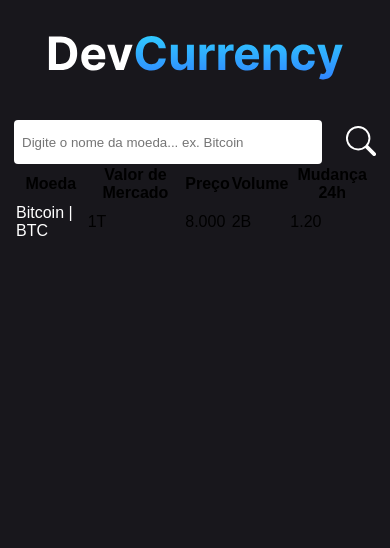
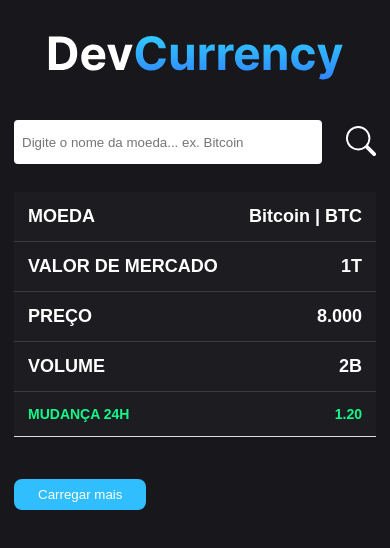
Before and after one commit to tiagosousa10/ReactJScomTypeScript-do-zero-ao-avancado, a React (Vite) app in the folder criptoapp/: page / in a window 390 px wide. Shown: the top 548 px of the page. Built offline with nearby package versions, Linux system fonts and the light colour scheme; no server answers.

Commit message:
fetch da api mais formatacao dos dados dos objetos

```diff
--- a/criptoapp/src/pages/home/home.module.css
+++ b/criptoapp/src/pages/home/home.module.css
@@ -1,5 +1,5 @@
 .container{
-    margin:  0 14px;
+    margin: 0 14px;
   }
 
   .form{
@@ -8,16 +8,129 @@
     gap: 24px;
   }
 
-.form input {
+  .form input{
     width: 100%;
     height: 44px;
     border:0;
     padding: 0 8px;
     border-radius: 4px;
     outline: none;
-
   }
 
   .form button{
     background: transparent;
   }
+
+  table{
+    border-collapse: separate;
+    border-spacing: 0 14px;
+    margin: 0;
+    padding: 0;
+    width: 100%;
+    table-layout: fixed;
+  }
+
+  table caption {
+    font-size: 16px;
+    margin: 0.5em 0 .75em;
+  }
+
+  th{
+    color: #FFF;
+  }
+
+  .tr{
+    background-color: #1d1c20;
+  }
+
+  td:first-child,
+  th:first-child{
+    border-radius: 8px 0 0 8px;
+  }
+
+  td:last-child,
+  th:last-child{
+    border-radius: 0 8px 8px 0;
+  }
+
+  table th,
+  table td{
+    padding: 14px;
+    text-align: center;
+  }
+
+  .tdLabel{
+    font-weight: bold;
+    font-size: 18px;
+    color: #FFF;
+  }
+
+  .tdProfit{
+    color: #12f98a;
+    font-weight: bold;
+  }
+
+  .tdLoss{
+    color: #f91257;
+    font-weight: bold;
+  }
+  .buttonMore{
+    background-color: #30beff;
+    padding: 8px 24px;
+    color: #fff;
+    margin: 14px 0;
+    border-radius: 8px;
+  }
+
+  /* RESPONSIVIDADE TABELA */
+  @media screen and (max-width: 600px){
+    table{
+      border: 0;
+    }
+
+    table thead{
+      border: none;
+      clip: rect(0 0 0 0);
+      height: 1px;
+      margin: -1px;
+      overflow: hidden;
+      position: absolute;
+      width: 1px;
+      padding: 0;
+    }
+
+    .tr{
+      border-bottom: 1px solid #DDD;
+      display: block;
+      margin-bottom: 14px;
+    }
+
+    table td{
+      border-bottom: 1px solid rgba(221, 221, 221, 0.170);
+      display: block;
+      text-align: right;
+      font-size: 14px;
+    }
+
+    table td::before{
+      content: attr(data-label);
+      float: left;
+      font-weight: bold;
+      text-transform: uppercase;
+    }
+
+    table td:last-child{
+      border-bottom: 0;
+    }
+
+    td:first-child,
+    th:first-child{
+      border-radius: 0;
+    }
+
+    td:last-child,
+    th:last-child{
+      border-radius: 0;
+    }
+
+  }
--- a/criptoapp/src/pages/home/index.tsx
+++ b/criptoapp/src/pages/home/index.tsx
@@ -1,19 +1,89 @@
+import {useState, FormEvent, useEffect} from 'react'
 import styles from './home.module.css'
 import {BsSearch} from 'react-icons/bs'
-import { Link} from 'react-router-dom'
+import { Link, useNavigate} from 'react-router-dom'
+
+interface CoinProps{
+  id:string;
+  name:string;
+  symbol:string;
+  priceUsd:string;
+  vwap24Hr:string;
+  changePercent24Hr:string;
+  rank:string;
+  supply:string;
+  maxSupply:string;
+  marketCapUsd:string;
+  volumeUsd24Hr:string;
+  explorer:string;
+}
+
+interface DataProps{
+  data: CoinProps[]
+}
 
 function Home() {
+  const [input,setInput] = useState('')
+  const [coins,setCoins] = useState<CoinProps[]>([])
+
+  const navigate = useNavigate()
+
+  useEffect(() => {
+    getData()
+  },[])
+
+  async function getData(){
+    fetch("https://api.coincap.io/v2/assets?limit=10&offset=0")
+    .then((response) => response.json()).then((data : DataProps) => {
+      const coinsData = data.data;
+
+      const price = Intl.NumberFormat("en-US", {
+        style:'currency',
+        currency:'USD'
+      })
+
+      const formatedResult = coinsData.map((item) => {
+        const formated = {
+          ...item,
+          formatedPrice: price.format(Number(item.priceUsd)),
+          formatedMarket : price.format(Number(item.marketCapUsd))
+        }
+        return formated
+      })
+      console.log(formatedResult)
+    })
+  }
+
+  function handleSubmit(e:FormEvent){
+    e.preventDefault()
+
+    if(input === '') return;
+
+    navigate(`/detail/${input}`)
+  }
+
+  function handleGetMore(){
+    alert('testes')
+  }
+
+
 
     return (
       <main className={styles.container}>
 
-        <form action="" className={styles.form}>
-          <input type="text" placeholder='Digite o nome da moeda... ex. Bitcoin' />
+        <form action="" className={styles.form} onSubmit={handleSubmit}>
+          <input
+            type="text"
+            placeholder='Digite o nome da moeda... ex. Bitcoin'
+            value={input}
+            onChange={(e) => setInput(e.target.value)}
+           />
           <button type='submit'>
             <BsSearch size={30} color='#fff' />
           </button>
         </form>
 
+{/* ---TABELA--- */}
       <table>
         <thead>
           <tr>
@@ -25,6 +95,7 @@ function Home() {
           </tr>
         </thead>
         <tbody  id='tbody'>
+
           <tr className={styles.tr} >
 
             <td className={styles.tdLabel} data-label="Moeda">
@@ -47,14 +118,18 @@ function Home() {
               2B
             </td>
 
-            <td className={styles.tdLabel} data-label="Mudança 24h">
+            <td className={styles.tdProfit} data-label="Mudança 24h">
               <span>1.20</span>
             </td>
 
           </tr>
+
         </tbody>
       </table>
 
+      <button className={styles.buttonMore} onClick={handleGetMore}>
+        Carregar mais
+      </button>
       </main>
     )
   }
```
Lines whose indentation alone changed are shown as unchanged.
